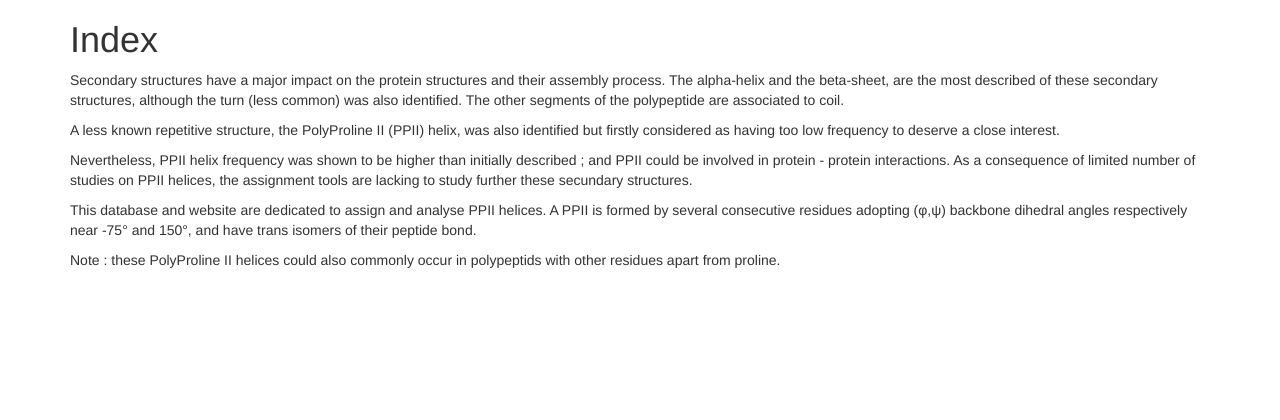
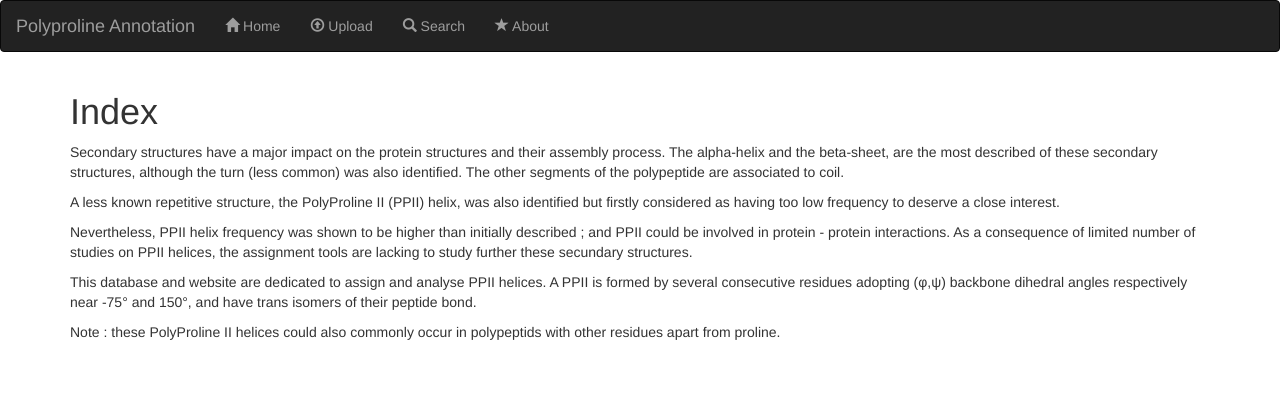
Before and after one commit to nanls/M2BI-db-project, a Flask app: page / in a window 1280 px wide. Shown: the top 420 px of the page. Run offline with Flask 2, Linux system fonts and the light colour scheme; some libraries are stand-ins or nearby versions.

Commit message:
Update skeleton.html
Ajoute le menu

```diff
--- a/app/templates/skeleton.html
+++ b/app/templates/skeleton.html
@@ -58,6 +58,52 @@
     </head>
 
     <body>
+        <!-- collapsable navbar inspired of http://www.w3schools.com/bootstrap/tryit.asp?filename=trybs_navbar_collapse&stacked=h -->
+        <nav class="navbar navbar-inverse" role = "navigation">
+        <!--
+            navbar coloration : navbar-default, navbar-inverse
+            role helps the accessibility
+        -->
+            <div class="container-fluid">
+                <div class="navbar-header">
+                    <!-- When the sreen is too small, the menu collapses in a 3 bars button -->
+                    <button type="button" class="navbar-toggle" data-toggle="collapse" data-target="#myNavbar">
+                        <span class="icon-bar"></span>
+                        <span class="icon-bar"></span>
+                        <span class="icon-bar"></span>
+                    </button>
+                    <a class="navbar-brand" href="{{url_for('index')}} ">Polyproline Annotation</a>
+                </div>
+                <div class="collapse navbar-collapse" id="myNavbar">
+                    <ul class="nav navbar-nav">
+                        <li>
+                            <a href="{{url_for('index')}}">
+                                <span class="glyphicon glyphicon-home" aria-hidden="true"></span>
+                                Home
+                            </a>
+                        </li>
+                        <li>
+                            <a href="{{url_for('upload')}}">
+                                <span class="glyphicon glyphicon-upload" aria-hidden="true"></span>
+                                Upload
+                            </a>
+                        </li>
+                        <li>
+                            <a href="{{url_for('search')}}">
+                                <span class="glyphicon glyphicon-search" aria-hidden="true"></span>
+                                Search
+                            </a>
+                        </li>
+                        <li>
+                            <a href="{{url_for('about')}}">
+                                <span class="glyphicon glyphicon-star" aria-hidden="true"></span>
+                                About
+                            </a>
+                        </li>
+                    </ul>
+                </div>
+            </div>
+        </nav>
 
         <header>
         {% block header %}
```
